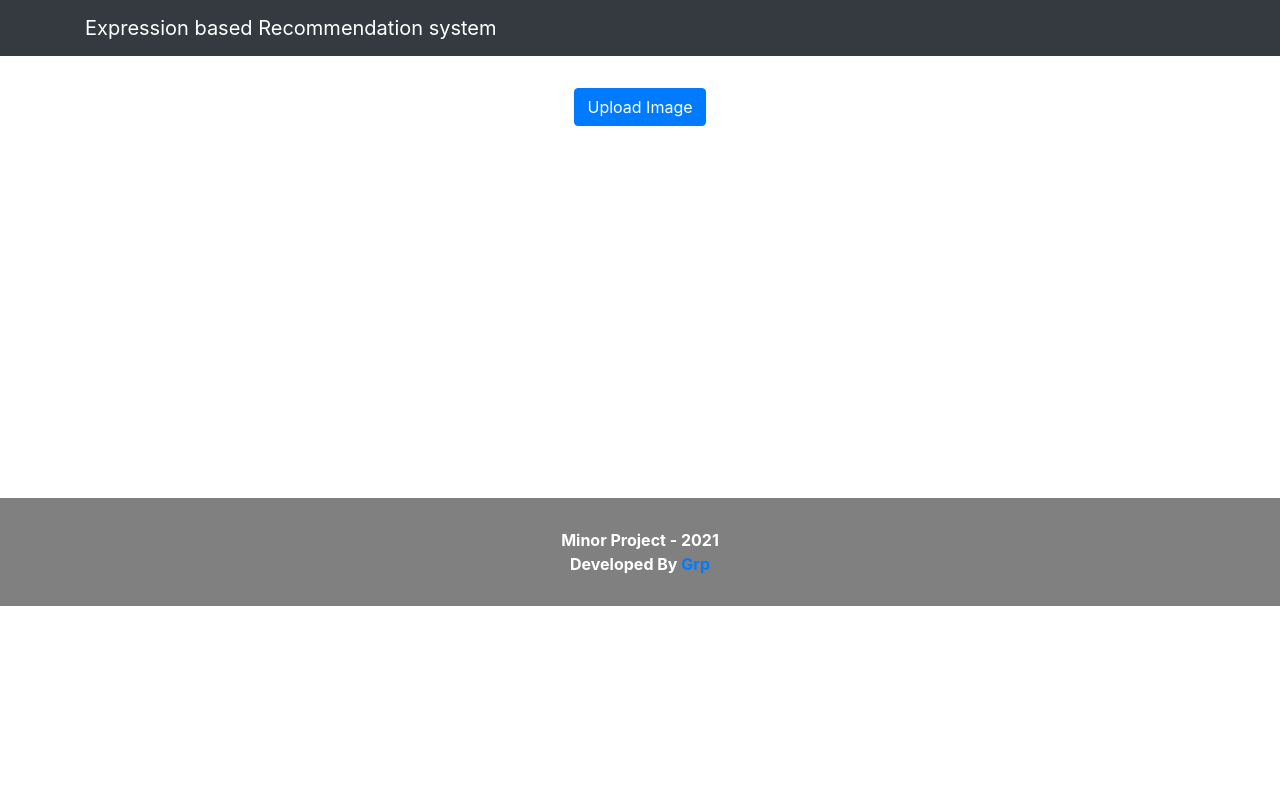
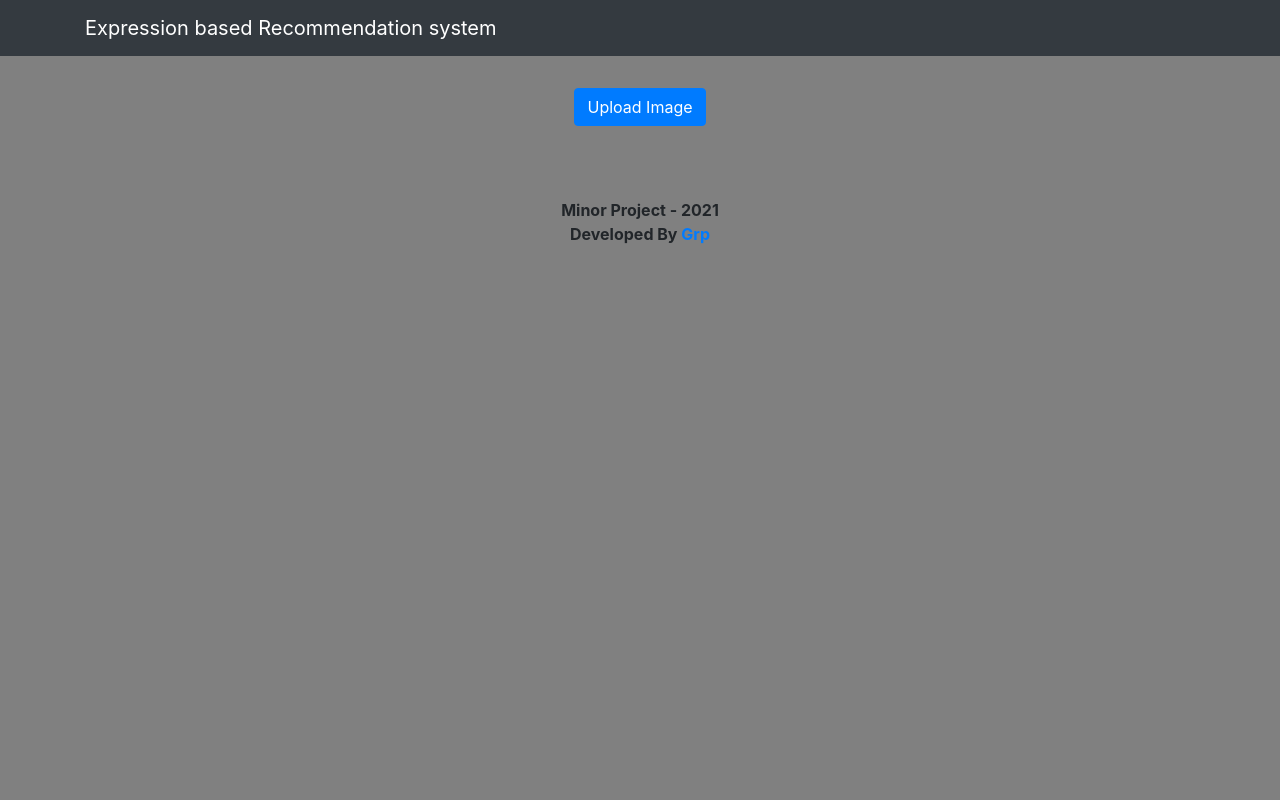
Before and after one commit to Sapna59/Minor_Project, a Flask app: page / in a window 1280 px wide. Run offline with Flask 2, Linux system fonts and the light colour scheme; some libraries are stand-ins or nearby versions.

Commit message:
Update main.css

```diff
--- a/static/css/main.css
+++ b/static/css/main.css
@@ -7,7 +7,9 @@
     margin-top: 1em;
     margin-bottom: 1em;
 }
-
+body {
+  background-color: grey;
+}
 .img-preview>div {
     width: 100%;
     height: 100%;
@@ -15,7 +17,6 @@
     background-repeat: no-repeat;
     background-position: center;
 }
-
 input[type="file"] {
     display: none;
 }
@@ -48,20 +49,3 @@ input[type="file"] {
     0% { transform: rotate(0deg); }
     100% { transform: rotate(360deg); }
 }
-
-.foot
-{
-    background-color: #808080;
-    color:white;
-    margin-top:300px;
-    margin-bottom:0px;
-    padding-top:30px;
-    padding-bottom: 30px;
-    padding-left:0px;
-    text-align:center;
-    margin-left: 0px;
-    margin-right: 0px;
-    padding-right: 0px;
-    width: 100%;
-}
-.
```
